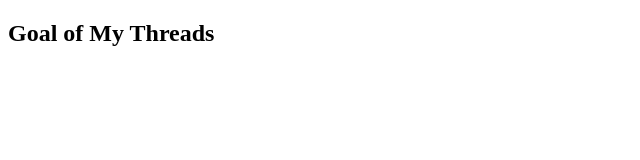
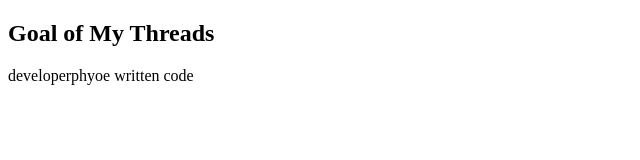
Before and after one commit to thawzin12/GitTester, a plain HTML site: page index.html in a window 1280 px wide. Shown: the whole page, without its empty margins (0-640 px from the left). Drawn offline with Linux system fonts and the light colour scheme.

Commit message:
writing header from developerphyoe

```diff
--- a/index.html
+++ b/index.html
@@ -7,5 +7,6 @@
   </head>
   <body>
     <h2>Goal of My Threads</h2>
+    <header>developerphyoe written code</header>
   </body>
 </html>
--- a/style.css
+++ b/style.css
@@ -4,3 +4,7 @@ h2 {
 body {
   background-color: #fff;
 }
+header {
+  margin: 3px;
+  padding: 5px;
+}
```
